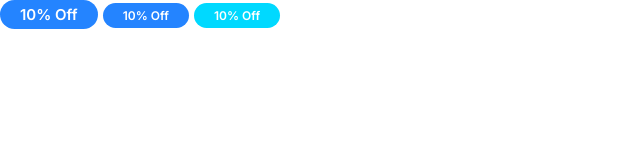
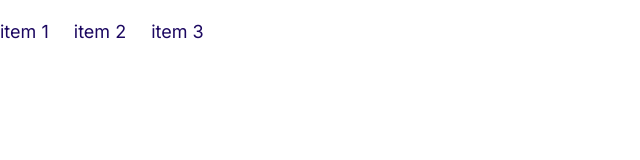
Before and after one commit to HaroldMDiazVargas/CloudHosting, a plain HTML site: page index.html in a window 1280 px wide. Shown: the whole page, without its empty margins (0-640 px from the left). Drawn offline with Linux system fonts and the light colour scheme.

Commit message:
Adding list component.

```diff
--- a/css/styles.css
+++ b/css/styles.css
@@ -125,3 +125,33 @@ a{
     }
 
 }
+
+/* Lists */
+
+ .list{
+    list-style: none;
+    padding-left: 0;
+    color: var(--color-heading);
+}
+
+.list--inline .list__item{
+    display: inline-block;
+    margin-right: 2rem;
+
+}
+
+.list--tick {
+    list-style-image: url(../images/tick.svg);
+    padding-left: 3rem;
+}
+
+.list--tick .list__item{
+    padding-left: 0.5rem;
+    margin-bottom: 1rem;
+}
+
+@media screen and (min-width: 1024px) {
+    .list--tick .list__item{
+        padding-left:0;
+    }
+}
--- a/index.html
+++ b/index.html
@@ -12,8 +12,10 @@
     <link rel="stylesheet" href="css/styles.css">
 </head>
 <body>
-    <span class="badge badge--primary ">10% Off</span>
-    <span class="badge badge--primary badge--small">10% Off</span>
-    <span class="badge badge--secondary badge--small">10% Off</span>
+   <ul class="list list--inline">
+       <li class="list__item">item 1</li>
+       <li class="list__item">item 2</li>
+       <li class="list__item">item 3</li>
+   </ul>
 </body>
 </html>
```
Also changed, not shown: components/components.html (added, +11 -0 lines), images/tick.svg (added).
